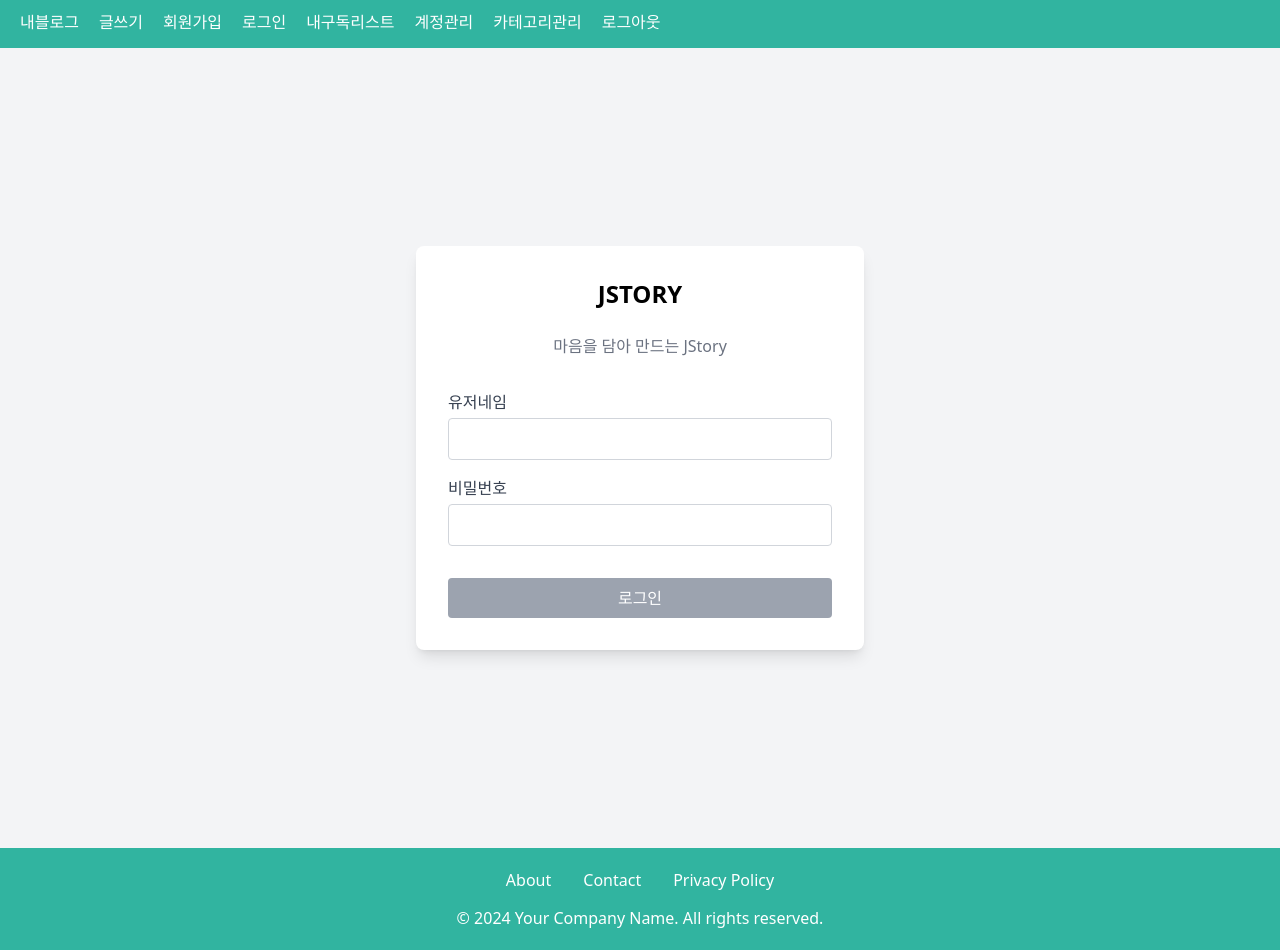
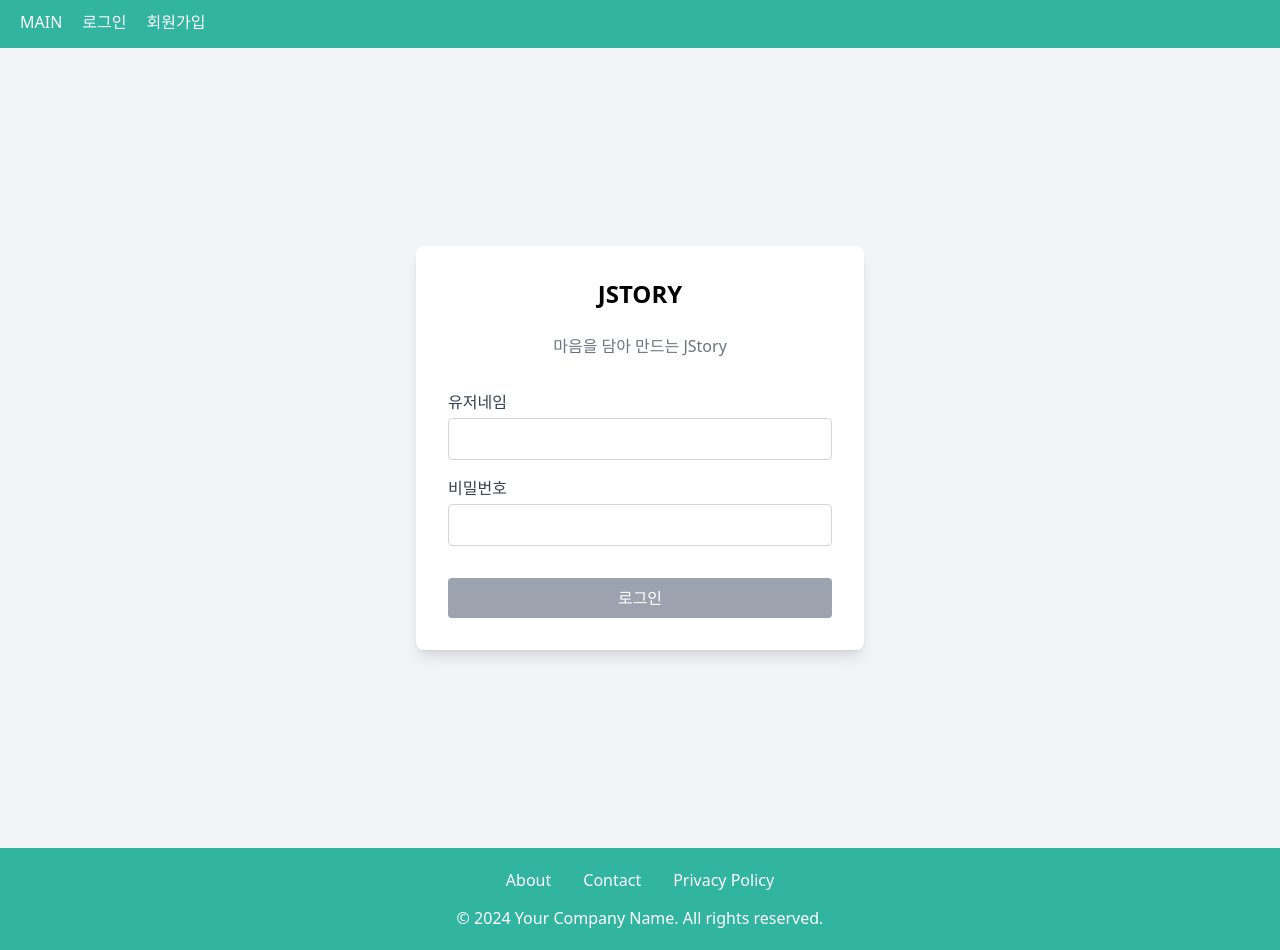
Before and after one commit to kansias/nestJS-blog-final, a Next.js app: page /user/loginForm in a window 1280 px wide. Built offline with nearby package versions, Linux system fonts and the light colour scheme.

Commit message:
login 네비게이션바 완료

```diff
--- a/app/(user)/user/loginForm/page.jsx
+++ b/app/(user)/user/loginForm/page.jsx
@@ -3,11 +3,13 @@
 import { useState } from "react";
 import { useRouter } from "next/navigation";
 import axios from "axios";
+import { useAuth } from "../../../util/AuthContext";
 
 export default function LoginForm() {
   const [username, setUsername] = useState("");
   const [password, setPassword] = useState("");
   const router = useRouter(); //라우터
+  const { login } = useAuth();
 
   const loginForm = async (e) => {
     e.preventDefault();
@@ -21,6 +23,8 @@ export default function LoginForm() {
 
       if (res.status === 200) {
         alert("로그인 성공!!");
+        // 애를 호출해야지 true 가 되지!!
+        login();
         router.push("/");
       }
     } catch (error) {
--- a/app/layout.js
+++ b/app/layout.js
@@ -1,6 +1,7 @@
 import Footer from "../components/footer";
 import Navigation from "../components/navigation";
 import "../styles/global.css";
+import { AuthProvider } from "./util/AuthContext";
 
 export const metadata = {
   title: "Home",
@@ -11,9 +12,11 @@ export default function RootLayout({ children }) {
   return (
     <html lang="en">
       <body>
-        <Navigation />
-        <div id="wrap">{children}</div>
-        <Footer />
+        <AuthProvider>
+          <Navigation />
+          <div id="wrap">{children}</div>
+          <Footer />
+        </AuthProvider>
       </body>
     </html>
   );
--- /dev/null
+++ b/app/util/AuthContext.js
@@ -0,0 +1,33 @@
+"use client";
+
+import { createContext, useContext, useState } from "react";
+import { useRouter } from "next/navigation";
+// 리액트 라이브러리 중 createContext   //전역변수 개념
+const AuthContext = createContext();
+
+export function AuthProvider({ children }) {
+  const [isLogin, setIsLogin] = useState(false);
+  const route = useRouter();
+
+  const login = () => {
+    setIsLogin(true);
+  };
+
+  const logout = () => {
+    setIsLogin(false);
+    alert("로그아웃 되었습니다!!");
+    route.push("/");
+  };
+
+  console.log("로그인 상태 " + isLogin);
+
+  return (
+    <AuthContext.Provider value={{ isLogin, login, logout }}>
+      {children}
+    </AuthContext.Provider>
+  );
+}
+
+export function useAuth() {
+  return useContext(AuthContext);
+}
--- a/components/navigation.jsx
+++ b/components/navigation.jsx
@@ -3,41 +3,57 @@
 import Link from "next/link";
 import styles from "../styles/navigation.module.css";
 import { usePathname } from "next/navigation";
+import { useAuth } from "../app/util/AuthContext";
 
 export default function Navigation() {
   const path = usePathname();
+  // login은 true, false 상태값이 필요하니까 isLogin으로 가져왔고, logout은 logout이라 그대로 가져옴
+  const { isLogin, logout } = useAuth();
+  console.log("로그인 상태 " + isLogin);
 
   return (
     <nav className={styles.nav}>
       <ul>
+        {/* 항상 있어야함 */}
         <li className={path === "/" ? styles.active : ""}>
           <Link href="/">
-            내블로그
+            MAIN
             <span className={styles.linkCheck}></span>
           </Link>
         </li>
-        <li className={path === "/post" ? styles.active : ""}>
-          <Link href="/post">
-            글쓰기
-            <span className={styles.linkCheck}></span>
-          </Link>
-        </li>
-        <li className={path === "/user/joinForm" ? styles.active : ""}>
-          <Link href="/user/joinForm">회원가입</Link>
-        </li>
-        <li className={path === "/user/loginForm" ? styles.active : ""}>
-          <Link href="/user/loginForm">로그인</Link>
-        </li>
-        <li className={path === "/sub" ? styles.active : ""}>
-          <Link href="/sub">내구독리스트</Link>
-        </li>
-        <li className={path === "/user/updateForm" ? styles.active : ""}>
-          <Link href="/user/updateForm">계정관리</Link>
-        </li>
-        <li className={path === "/category" ? styles.active : ""}>
-          <Link href="/category">카테고리관리</Link>
-        </li>
-        <li>로그아웃</li>
+
+        {isLogin ? (
+          <>
+            <li className={path === "/post" ? styles.active : ""}>
+              <Link href="/post">
+                내블로그
+                <span className={styles.linkCheck}></span>
+              </Link>
+            </li>
+            <li className={path === "/user/updateForm" ? styles.active : ""}>
+              <Link href="/user/updateForm">계정관리</Link>
+            </li>
+            <li className={path === "/sub" ? styles.active : ""}>
+              <Link href="/sub">내구독리스트</Link>
+            </li>
+
+            <li className={path === "/category" ? styles.active : ""}>
+              <Link href="/category">카테고리관리</Link>
+            </li>
+            <li>
+              <button onClick={logout}>로그아웃</button>
+            </li>
+          </>
+        ) : (
+          <>
+            <li className={path === "/user/loginForm" ? styles.active : ""}>
+              <Link href="/user/loginForm">로그인</Link>
+            </li>
+            <li className={path === "/user/joinForm" ? styles.active : ""}>
+              <Link href="/user/joinForm">회원가입</Link>
+            </li>
+          </>
+        )}
       </ul>
     </nav>
   );
```
